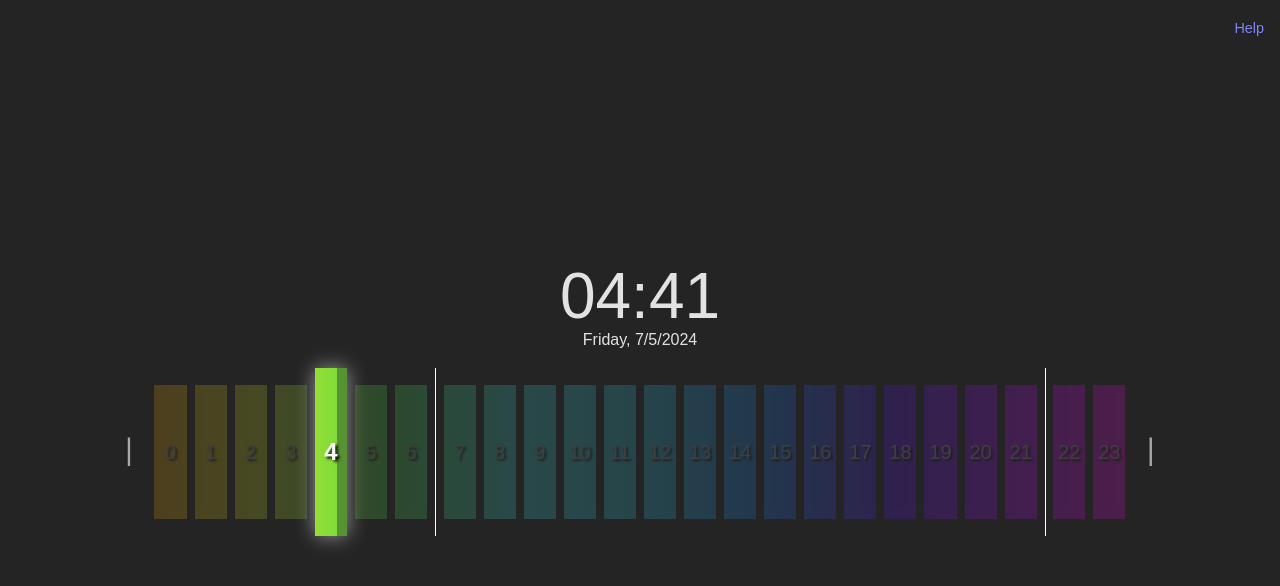
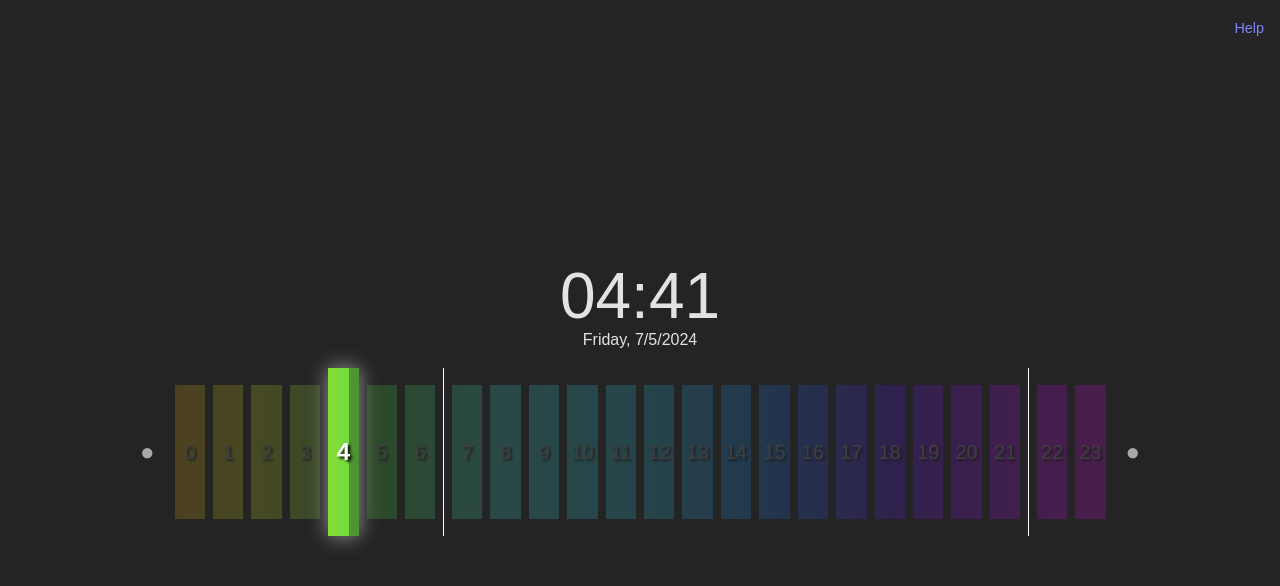
Before and after one commit to cheetachu/linear-clock, a React (Vite) app: page / in a window 1280 px wide. Shown: the top 586 px of the page. Built offline with nearby package versions, Linux system fonts and the light colour scheme.

Commit message:
Tweaked end point symbol and spacing.

```diff
--- a/src/App.scss
+++ b/src/App.scss
@@ -151,6 +151,7 @@ a:hover {
     .endMark {
         font-size: 1.5em;
         color: $color-secondary;
+        margin: 0.5em;
     }
 }
 
--- a/src/LinearClock.tsx
+++ b/src/LinearClock.tsx
@@ -97,9 +97,9 @@ function LinearClock({
 
     return (
         <div className="timeBox-container">
-            <div className="endMark">▏</div>
+            <div className="endMark">●</div>
             {timeBoxes}
-            <div className="endMark">▕</div>
+            <div className="endMark">●</div>
         </div>
     );
 }
```
